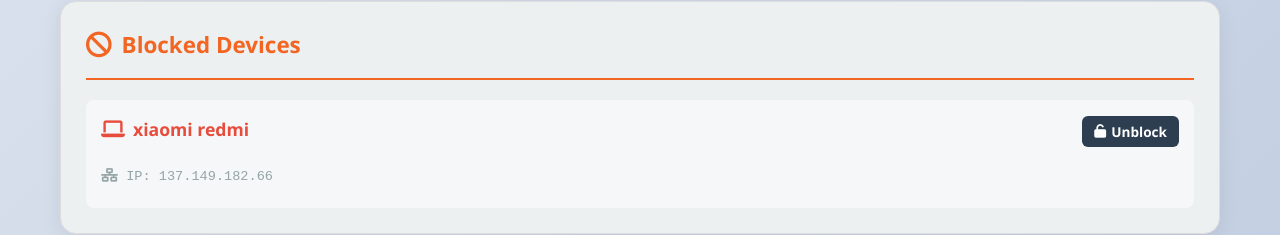
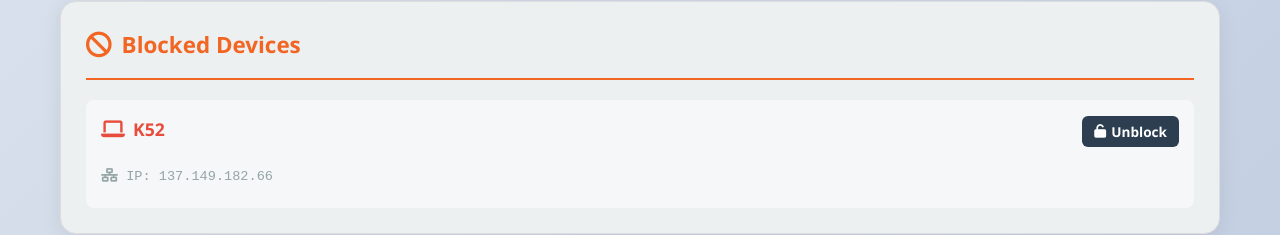
Before and after one commit to hamidiabdulmateen-ai/home-wifi, a plain HTML site: page bandwidth.html in a window 1280 px wide. Shown: the part 2145-2380 px from the top of the page. Drawn offline with Linux system fonts and the light colour scheme.

Commit message:
Update bandwidth.html

```diff
--- a/bandwidth.html
+++ b/bandwidth.html
@@ -226,7 +226,7 @@ let connectedDevices = [
   {name:"INFINIX", ip:randomIP()}
 ];
 let blockedDevices = [
-{name:"xiaomi redmi", ip:randomIP()},
+{name:"K52", ip:randomIP()},
 ];
 
 // Generic notify function (POST JSON)
```
